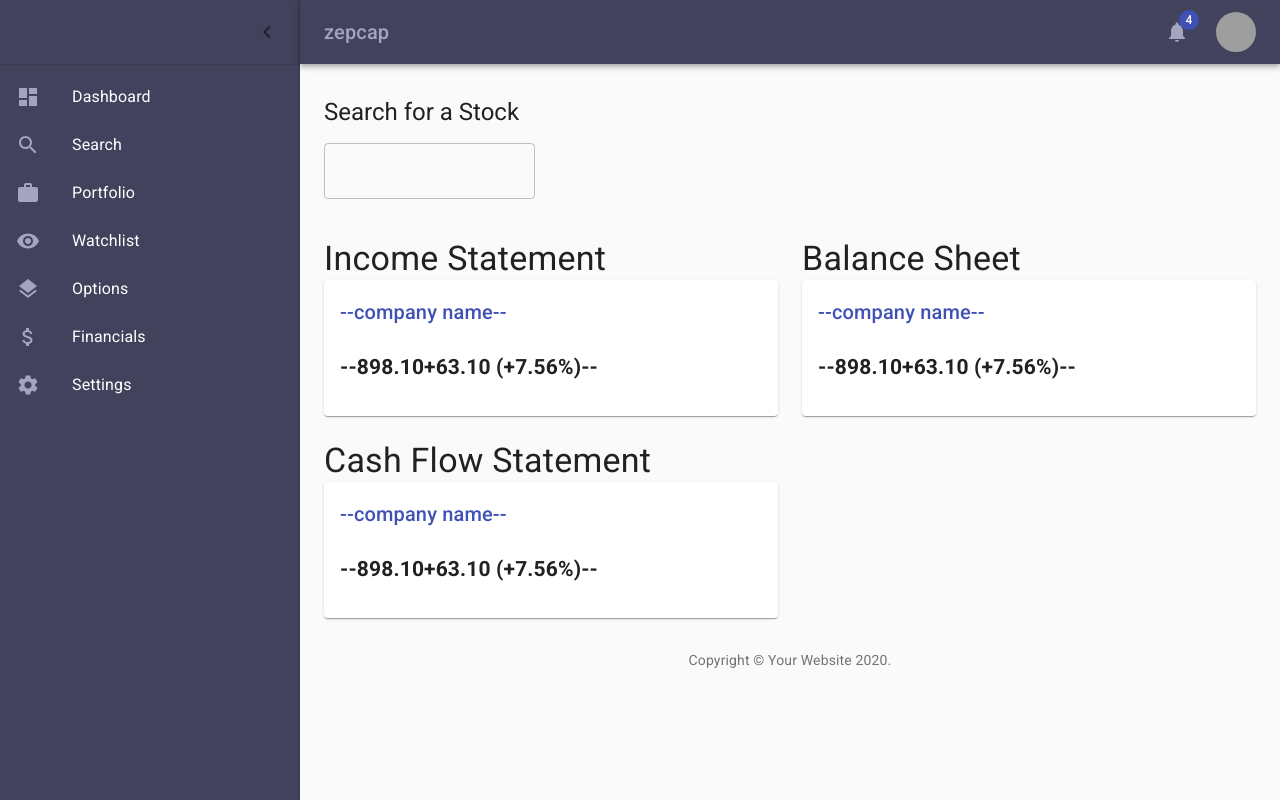
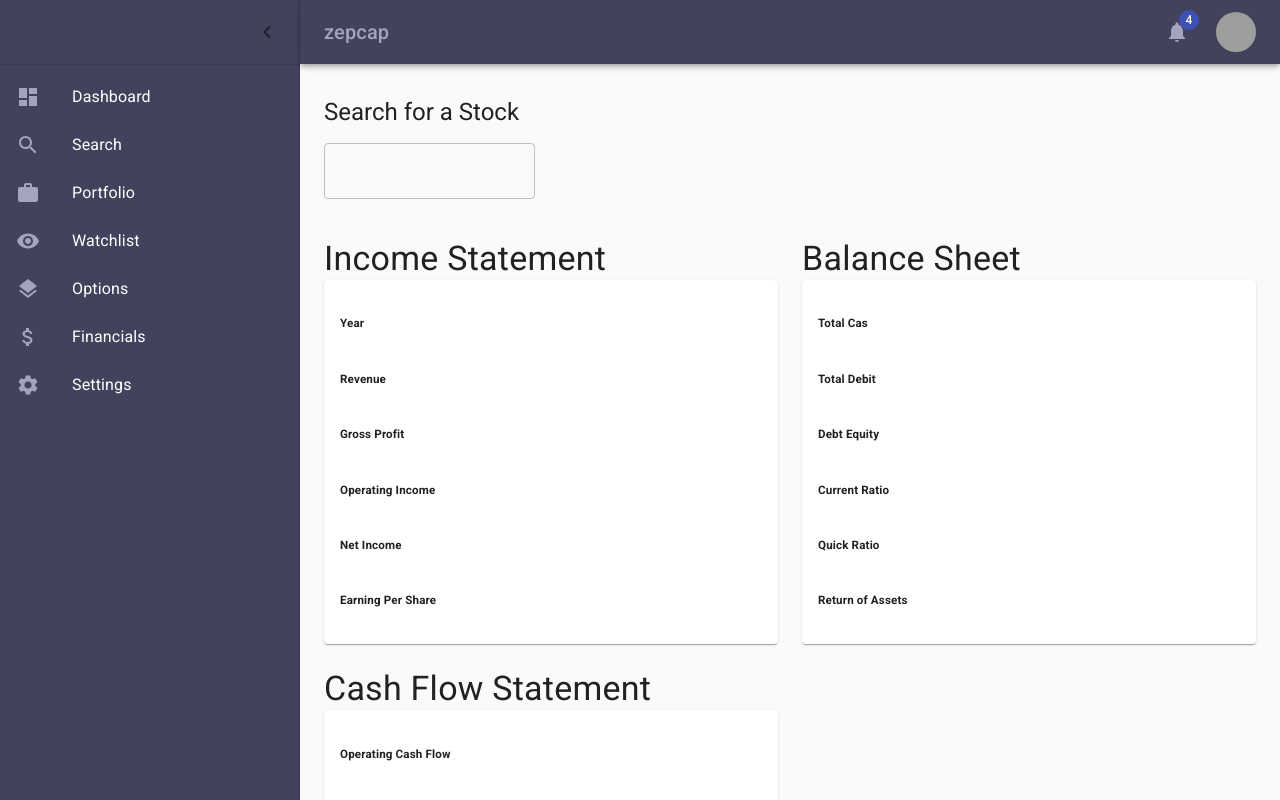
Before and after one commit to Alejandro-Fuste/final-project, a React (Create React App) app in the folder client/: page / in a window 1280 px wide. Built offline with nearby package versions, Linux system fonts and the light colour scheme; grey boxes are pictures that could not be loaded.

Commit message:
cleaned up Dashboard component

```diff
--- a/client/src/components/Dashboard/Dashboard.js
+++ b/client/src/components/Dashboard/Dashboard.js
@@ -19,7 +19,6 @@ import MenuIcon from '@material-ui/icons/Menu';
 import ChevronLeftIcon from '@material-ui/icons/ChevronLeft';
 import NotificationsIcon from '@material-ui/icons/Notifications';
 import MainListItems  from './listItems';
-import Orders from './Orders';
 import Avatar from '@material-ui/core/Avatar';
 import { TextField } from "@material-ui/core";
 import API from '../../utils/API';
@@ -143,6 +142,7 @@ export default function Dashboard() {
 
     const handleSearchStock = (e) => {
         e.preventDefault();
+
         API.getStock(e.target.value)
             .then(res => {
                 console.log(res.data);
@@ -211,32 +211,41 @@ export default function Dashboard() {
                         Search for a Stock
                     </Typography>
                     <Grid container spacing={3}>
-                        {/* Chart */}
                         <Grid item xs={12} md={8} lg={9}>
-                           <form onSubmit={handleSearchStock}>
+                           <form onSubmit={(e) => handleSearchStock(e)}>
                                <TextField
                                    style={{ margin: '15px 0px' }}
                                    variant='outlined'
                                />
                            </form>
                         </Grid>
-                        {/* Recent Orders */}
                         <Grid item xs={6}>
                             <Typography variant='h4'>Income Statement</Typography>
                             <Paper className={classes.paper}>
-                                <Orders />
+                                <h5>Year</h5>
+                                <h5>Revenue</h5>
+                                <h5>Gross Profit</h5>
+                                <h5>Operating Income</h5>
+                                <h5>Net Income</h5>
+                                <h5>Earning Per Share</h5>
                             </Paper>
                         </Grid>
                         <Grid item xs={6}>
                             <Typography variant='h4'>Balance Sheet</Typography>
                             <Paper className={classes.paper}>
-                                <Orders />
+                                <h5>Total Cas</h5>
+                                <h5>Total Debit</h5>
+                                <h5>Debt Equity</h5>
+                                <h5>Current Ratio</h5>
+                                <h5>Quick Ratio</h5>
+                                <h5>Return of Assets</h5>
                             </Paper>
                         </Grid>
                         <Grid item xs={6}>
                             <Typography variant='h4'>Cash Flow Statement</Typography>
                             <Paper className={classes.paper}>
-                                <Orders />
+                                <h5>Operating Cash Flow</h5>
+                                <h5>Free Cash Flow</h5>
                             </Paper>
                         </Grid>
                     </Grid>
--- a/client/src/components/Dashboard/Orders.js
+++ /dev/null
@@ -1,37 +0,0 @@
-import React from 'react';
-import Link from '@material-ui/core/Link';
-import { makeStyles } from '@material-ui/core/styles';
-import Title from './Title';
-
-// Generate Order Data
-function createData(id, date, name, shipTo, paymentMethod, amount) {
-    return { id, date, name, shipTo, paymentMethod, amount };
-}
-
-const rows = [
-    createData(0, '16 Mar, 2019', 'Elvis Presley', 'Tupelo, MS', 'VISA ⠀•••• 3719', 312.44),
-    createData(1, '16 Mar, 2019', 'Paul McCartney', 'London, UK', 'VISA ⠀•••• 2574', 866.99),
-    createData(2, '16 Mar, 2019', 'Tom Scholz', 'Boston, MA', 'MC ⠀•••• 1253', 100.81),
-    createData(3, '16 Mar, 2019', 'Michael Jackson', 'Gary, IN', 'AMEX ⠀•••• 2000', 654.39),
-    createData(4, '15 Mar, 2019', 'Bruce Springsteen', 'Long Branch, NJ', 'VISA ⠀•••• 5919', 212.79),
-];
-
-function preventDefault(event) {
-    event.preventDefault();
-}
-
-const useStyles = makeStyles((theme) => ({
-    seeMore: {
-        marginTop: theme.spacing(3),
-    },
-}));
-
-export default function Orders() {
-    const classes = useStyles();
-    return (
-        <React.Fragment>
-            <Title>--company name--</Title>
-            <h2>--898.10+63.10 (+7.56%)--</h2>
-        </React.Fragment>
-    );
-}
```
Also changed, not shown: 1 other file (tests, documents, lock files or other folders).
